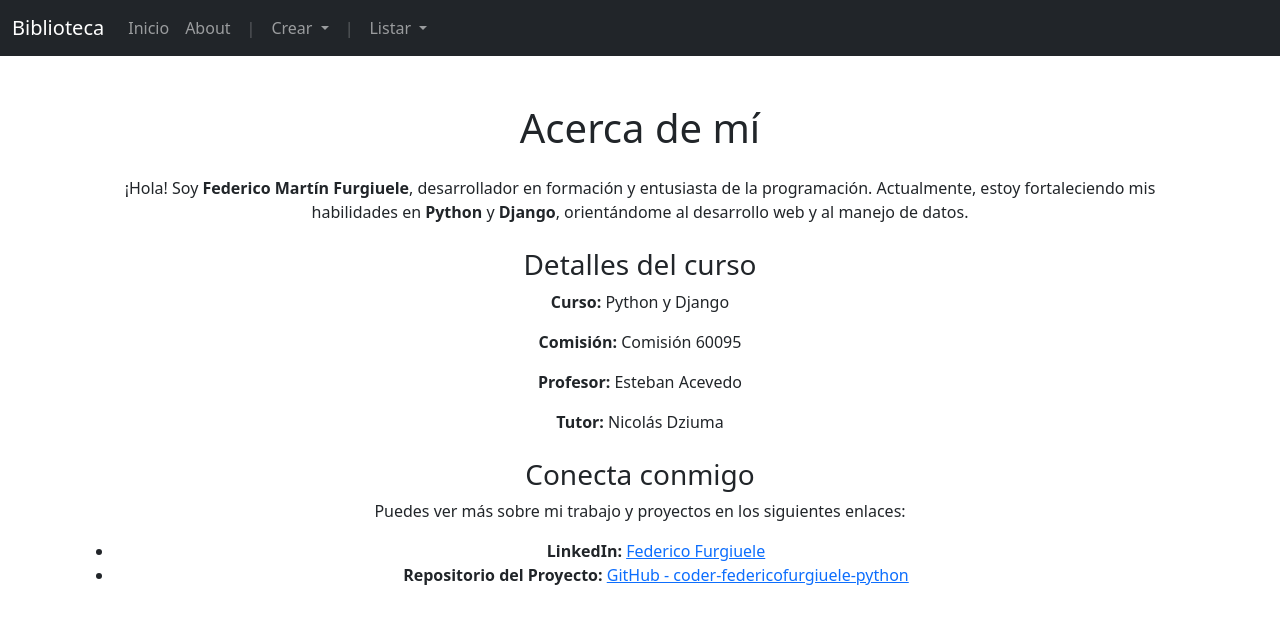
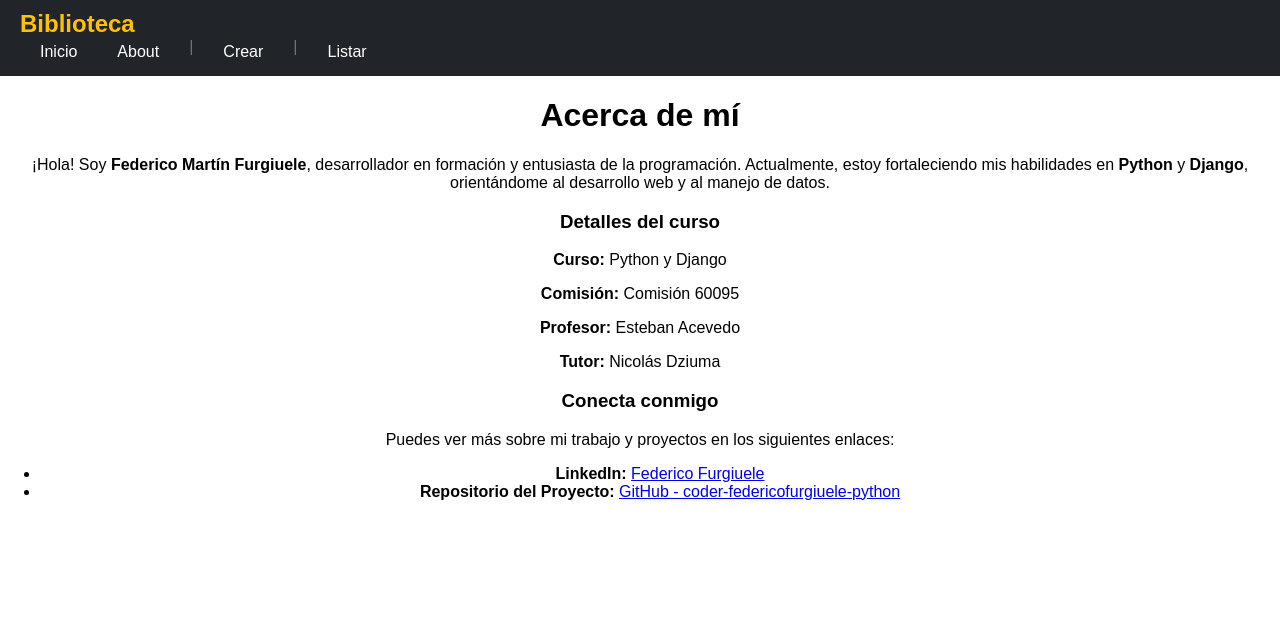
Before and after one commit to hidr4lisk/coder-federicofurgiuele-python, a Django app: page /about/ in a window 1280 px wide. Shown: the top 624 px of the page. Run offline with Django 5.2, Linux system fonts and the light colour scheme.

Commit message:
Corrección de Estilos

```diff
--- a/src/biblioteca/static/css/styles.css
+++ b/src/biblioteca/static/css/styles.css
@@ -4,3 +4,94 @@
     text-align: center; /* Opcional: centra el texto dentro de los elementos */
     width: 100%; /* Asegura que ocupe todo el ancho disponible */
 }
+/* Estilos generales */
+body {
+    margin: 0;
+    font-family: Arial, sans-serif;
+}
+
+/* Barra de navegación */
+.navbar {
+    background-color: #212529;
+    padding: 10px 20px;
+    display: flex;
+    justify-content: space-between;
+    align-items: center;
+    color: white;
+}
+
+.navbar-brand {
+    color: #ffc107;
+    text-decoration: none;
+    font-size: 1.5em;
+    font-weight: bold;
+}
+
+.navbar-brand:hover {
+    color: #ffffff;
+}
+
+/* Menú de navegación */
+.navbar-menu {
+    list-style: none;
+    display: flex;
+    margin: 0;
+    padding: 0;
+}
+
+.navbar-menu li {
+    margin: 0 10px;
+    position: relative;
+}
+
+.navbar-menu a {
+    color: white;
+    text-decoration: none;
+    font-size: 1em;
+    padding: 5px 10px;
+    display: block;
+}
+
+.navbar-menu a:hover {
+    background-color: #495057;
+    border-radius: 5px;
+}
+
+/* Separadores */
+.separator {
+    color: #6c757d;
+    pointer-events: none;
+}
+
+/* Dropdown */
+.dropdown-menu {
+    list-style: none;
+    position: absolute;
+    top: 100%;
+    left: 0;
+    background-color: #343a40;
+    display: none;
+    margin: 0;
+    padding: 10px 0;
+    box-shadow: 0px 4px 6px rgba(0, 0, 0, 0.1);
+    border-radius: 5px;
+}
+
+.dropdown-menu li {
+    margin: 0;
+}
+
+.dropdown-menu a {
+    padding: 5px 15px;
+    white-space: nowrap;
+}
+
+.dropdown-menu a:hover {
+    background-color: #495057;
+    color: #ffc107;
+}
+
+/* Mostrar el menú desplegable */
+.dropdown:hover .dropdown-menu {
+    display: block;
+}
--- a/src/biblioteca/templates/biblioteca/base.html
+++ b/src/biblioteca/templates/biblioteca/base.html
@@ -4,62 +4,44 @@
     <meta charset="UTF-8">
     <meta name="viewport" content="width=device-width, initial-scale=1.0">
     <title>{% block title %}Mi Biblioteca{% endblock %}</title>
-    <link rel="stylesheet" href="https://cdn.jsdelivr.net/npm/bootstrap@5.3.0/dist/css/bootstrap.min.css">
     {% load static %}
     <link rel="stylesheet" href="{% static 'css/styles.css' %}">
 </head>
 <body>
-    <nav class="navbar navbar-expand-lg navbar-dark bg-dark">
-        <div class="container-fluid">
+    <nav class="navbar">
+        <div class="container">
             <a class="navbar-brand" href="{% url 'index' %}">Biblioteca</a>
-            <button class="navbar-toggler" type="button" data-bs-toggle="collapse" data-bs-target="#navbarNav" aria-controls="navbarNav" aria-expanded="false" aria-label="Toggle navigation">
-                <span class="navbar-toggler-icon"></span>
-            </button>
-            <div class="collapse navbar-collapse" id="navbarNav">
-                <ul class="navbar-nav me-auto">
+            <ul class="navbar-menu">
                 <!-- Sección Inicio -->
-                    <li class="nav-item">
-                        <a class="nav-link" href="{% url 'index' %}">Inicio</a>
-                    </li>
-                    <li class="nav-item">
-                        <a class="nav-link" href="{% url 'about' %}">About</a>
-                    </li>
+                <li><a href="{% url 'index' %}">Inicio</a></li>
+                <li><a href="{% url 'about' %}">About</a></li>
 
                 <!-- Separador -->
-                    <li class="nav-item">
-                        <span class="nav-link disabled">|</span>
-                    </li>
+                <li class="separator">|</li>
 
                 <!-- Sección Crear -->
-                    <li class="nav-item dropdown">
-                        <a class="nav-link dropdown-toggle" href="#" id="crearDropdown" role="button" data-bs-toggle="dropdown" aria-expanded="false">
-                            Crear
-                        </a>
-                        <ul class="dropdown-menu" aria-labelledby="crearDropdown">
-                            <li><a class="dropdown-item" href="{% url 'crear_usuario' %}">Crear Usuario</a></li>
-                            <li><a class="dropdown-item" href="{% url 'crear_libro' %}">Crear Libro</a></li>
-                            <li><a class="dropdown-item" href="{% url 'crear_prestamo' %}">Crear Prestamo</a></li>
+                <li class="dropdown">
+                    <a href="#" class="dropdown-toggle">Crear</a>
+                    <ul class="dropdown-menu">
+                        <li><a href="{% url 'crear_usuario' %}">Crear Usuario</a></li>
+                        <li><a href="{% url 'crear_libro' %}">Crear Libro</a></li>
+                        <li><a href="{% url 'crear_prestamo' %}">Crear Prestamo</a></li>
                     </ul>
                 </li>
 
                 <!-- Separador -->
-                    <li class="nav-item">
-                        <span class="nav-link disabled">|</span>
-                    </li>
+                <li class="separator">|</li>
 
                 <!-- Sección Listar -->
-                    <li class="nav-item dropdown">
-                        <a class="nav-link dropdown-toggle" href="#" id="listarDropdown" role="button" data-bs-toggle="dropdown" aria-expanded="false">
-                            Listar
-                        </a>
-                        <ul class="dropdown-menu" aria-labelledby="listarDropdown">
-                            <li><a class="dropdown-item" href="{% url 'listar_usuarios' %}">Listar Usuarios</a></li>
-                            <li><a class="dropdown-item" href="{% url 'listar_libros' %}">Listar Libros</a></li>
-                            <li><a class="dropdown-item" href="{% url 'listar_prestamos' %}">Listar Prestamos</a></li>
+                <li class="dropdown">
+                    <a href="#" class="dropdown-toggle">Listar</a>
+                    <ul class="dropdown-menu">
+                        <li><a href="{% url 'listar_usuarios' %}">Listar Usuarios</a></li>
+                        <li><a href="{% url 'listar_libros' %}">Listar Libros</a></li>
+                        <li><a href="{% url 'listar_prestamos' %}">Listar Prestamos</a></li>
                     </ul>
                 </li>
             </ul>
-            </div>
         </div>
     </nav>
     {% if messages %}
```
Lines whose indentation alone changed are shown as unchanged.
